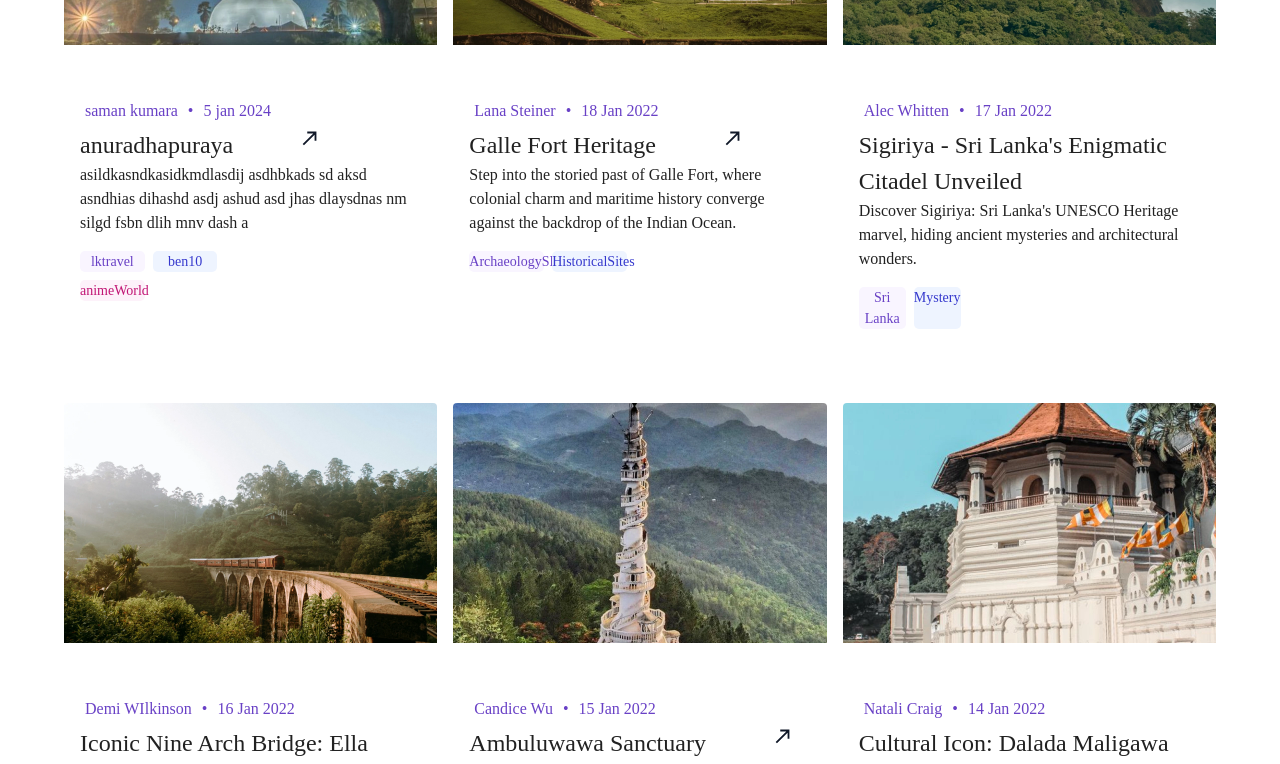
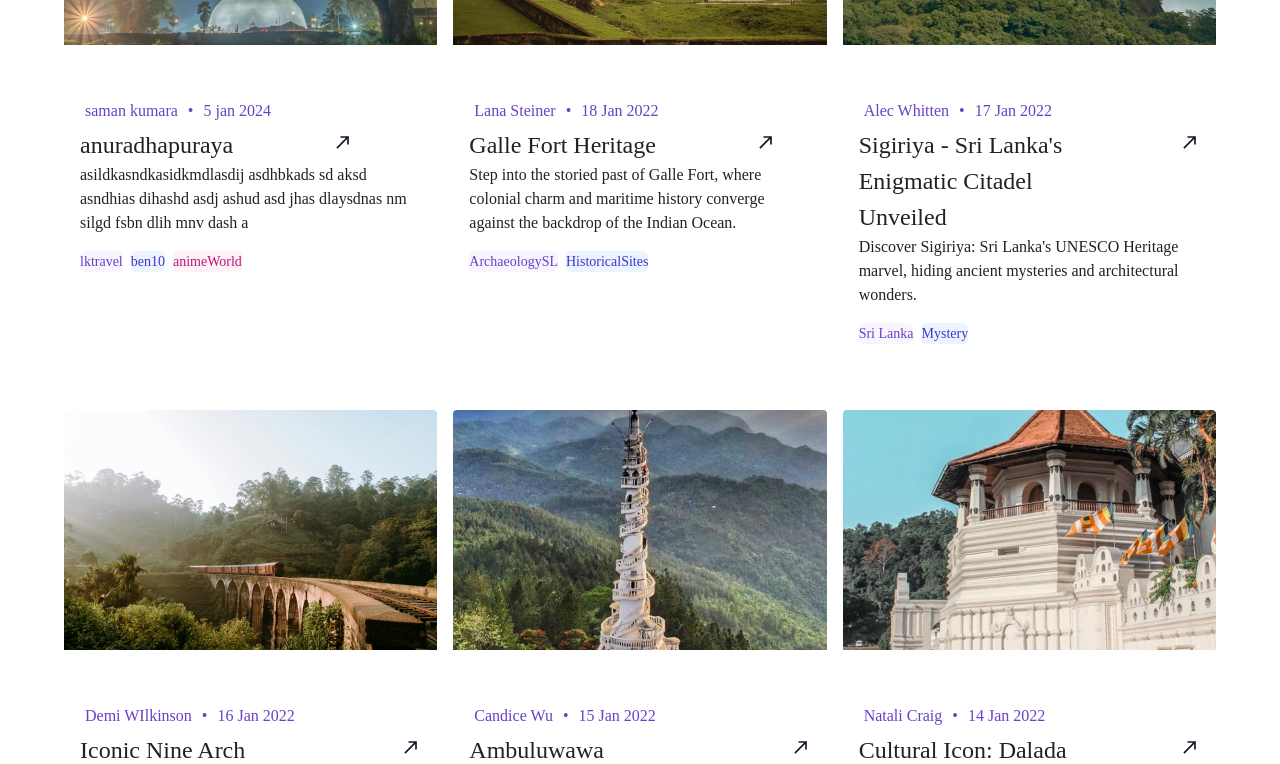
Before and after one commit to Software-Lifecycle-Consultants/slc-open-hms, a Next.js app: page /blog in a window 1280 px wide. Shown: the part 1080-1844 px from the top of the page. Built offline with nearby package versions, Linux system fonts and the light colour scheme.

Commit message:
Fixed alignment align to the design

```diff
--- a/components/blogPage/blogcard.tsx
+++ b/components/blogPage/blogcard.tsx
@@ -37,6 +37,7 @@ const BlogCard: React.FC<BlogCardProps> = ({ image, user, date, title, descripti
 
   return (
     <>
+    {/* blog card */}
       <Card
         elevation={0}
         sx={{
@@ -52,6 +53,7 @@ const BlogCard: React.FC<BlogCardProps> = ({ image, user, date, title, descripti
             maxWidth: "384px",
           }}
         >
+          {/* image of the card */}
           <Image
             src={image}
             alt="test"
@@ -64,6 +66,7 @@ const BlogCard: React.FC<BlogCardProps> = ({ image, user, date, title, descripti
             }}
           />
         </Box>
+        {/* card content */}
         <CardContent>
           <Box sx={{ paddingTop: "10px", marginBottom: "-5%", display:"flex" }}>
           <ul style={{
@@ -71,6 +74,7 @@ const BlogCard: React.FC<BlogCardProps> = ({ image, user, date, title, descripti
             listStyle: "none",
             display: "flex",
             }} >
+
                 <li style={{color: "#6941C6",
                 margin: "5px",}}>
                 {user}
@@ -91,8 +95,8 @@ const BlogCard: React.FC<BlogCardProps> = ({ image, user, date, title, descripti
             <div>
             <Typography sx={{fontSize:"24px",}}> {title} </Typography>
             </div>
-            <div>
-            <NorthEastIcon sx={{ color: "#101828", marginLeft:"300%" , fontSize:"22px" }} />
+            <div style={{marginLeft:"100px"}}>
+            <NorthEastIcon sx={{ color: "#101828" , fontSize:"20px", marginTop:"5px" }} />
             </div>
             </Box>
             <Box>{description}</Box>
@@ -103,23 +107,23 @@ const BlogCard: React.FC<BlogCardProps> = ({ image, user, date, title, descripti
                 color: "#6941C6",
                 borderRadius: "5px",
                 textAlign:"center",
-                width:"40%",
+                gap:"3px",
                 fontSize:"14px"}}>
                 {tag}
                 </li>
                 <li style={{background: "#EEF4FF",
                 color: "#3538CD",
                 borderRadius: "5px",
+                gap:"3px",
                 textAlign:"center",
-                width:"40%",
                 fontSize:"14px"}}>
                 {tag1}
                 </li>
                 <li style={{background: "#FDF2FA",
                 color: "#C11574",
                 borderRadius: "5px",
+                gap:"3px",
                 textAlign:"center",
-                width:"40%",
                 fontSize:"14px"}}>
                 {tag2}
                 </li>
```
